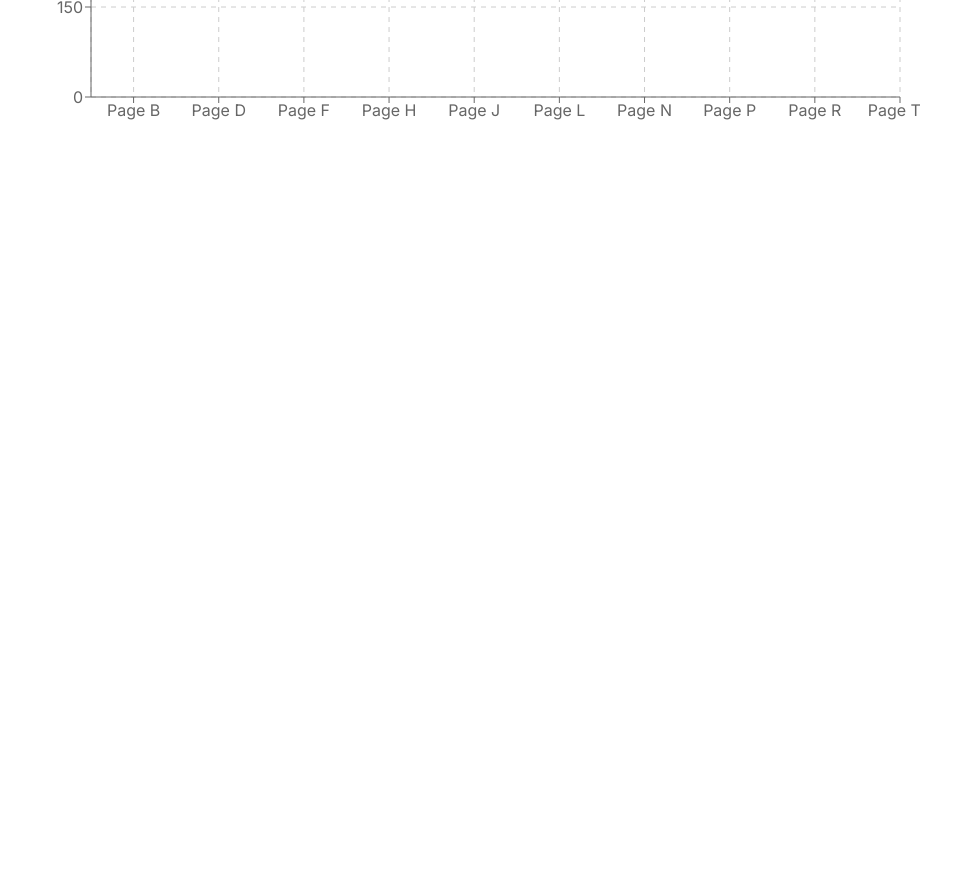
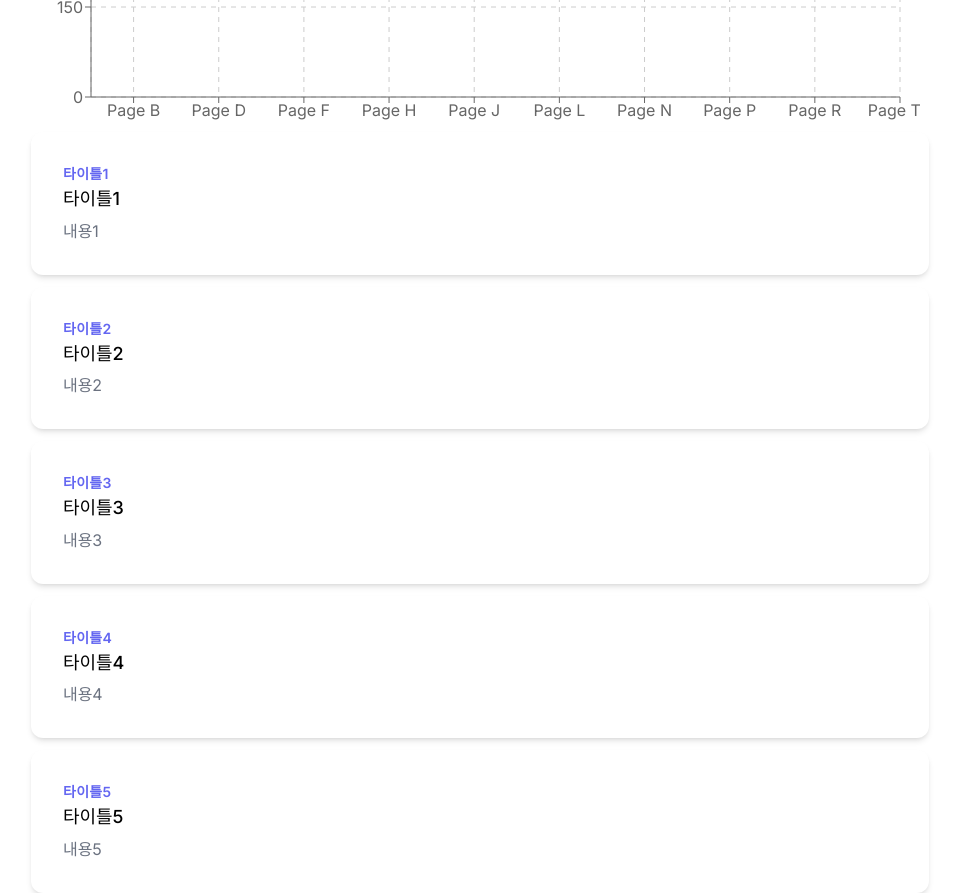
Before and after one commit to Bombay/analytic-cat, a Next.js app: page /analytics/dashboard in a window 1280 px wide. Shown: the part 600-1493 px from the top of the page, without its empty margins (285-1245 px from the left). Before the commit the page ends 800 px from the top, so only its background shows below. Built offline with nearby package versions, Linux system fonts and the light colour scheme.

Commit message:
예시 post domain 생성

```diff
--- /dev/null
+++ b/src/api/posts.ts
@@ -0,0 +1,6 @@
+import axios from '@/lib/axios'
+import { Post } from '@/domains/posts/posts'
+
+export async function getPosts() {
+  return axios.get<Post[]>('https://jsonplaceholder.typicode.com/posts')
+}
--- a/src/app/analytics/dashboard/page.tsx
+++ b/src/app/analytics/dashboard/page.tsx
@@ -6,6 +6,7 @@ import ScoreCard, {
   ScoreCardTitle,
 } from '@/components/score-card/score-card'
 import DashboardChart from '@/components/charts/dashboard-chart'
+import { Posts } from '@/components/posts/posts'
 
 const scoreCards: ScoreCardProps[] = [
   {
@@ -56,7 +57,9 @@ export default function ServicePage() {
       <div className="h-[400px] w-[100%]">
         <DashboardChart />
       </div>
-      <div></div>
+      <div>
+        <Posts />
+      </div>
     </div>
   )
 }
--- /dev/null
+++ b/src/components/posts/posts.tsx
@@ -0,0 +1,56 @@
+'use client'
+
+import { usePostsStore } from '@/domains/posts/posts'
+import { ReactNode } from 'react'
+
+export default function PostsContainer() {}
+
+function Posts() {
+  const { posts, addPost } = usePostsStore()
+
+  return (
+    <PostTemplate>
+      {posts.map(post => (
+        <Post key={post.id} title={post.title} subtitle={post.title} body={post.body} />
+      ))}
+    </PostTemplate>
+  )
+}
+
+function PostTemplate({ children }: { children: ReactNode }) {
+  return <div className="flex flex-col gap-3">{children}</div>
+}
+
+function Post({ title, subtitle, body }: { title: string; subtitle: string; body: string }) {
+  return (
+    <div className="overflow-hidden rounded-xl bg-white shadow-md">
+      <div className="md:flex">
+        <div className="p-8">
+          <PostTitle title={title} />
+          <PostSubtitle subtitle={subtitle} />
+          <PostBody body={body} />
+        </div>
+      </div>
+    </div>
+  )
+}
+
+function PostTitle({ title }: { title: string }) {
+  return (
+    <div className="text-sm font-semibold uppercase tracking-wide text-indigo-500">{title}</div>
+  )
+}
+
+function PostSubtitle({ subtitle }: { subtitle: string }) {
+  return (
+    <a href="#" className="mt-1 block text-lg font-medium leading-tight text-black hover:underline">
+      {subtitle}
+    </a>
+  )
+}
+
+function PostBody({ body }: { body: string }) {
+  return <p className="mt-2 text-gray-500">{body}</p>
+}
+
+export { Posts }
--- /dev/null
+++ b/src/domains/posts/posts.ts
@@ -0,0 +1,29 @@
+import { create } from 'zustand'
+
+export interface Post {
+  id: number
+  title: string
+  body: string
+  userId: number
+  favorite: boolean
+}
+
+export interface PostStore {
+  posts: Post[]
+  addPost: (newPost: Post) => void
+}
+
+const initialData: Post[] = [
+  { id: 1, title: '타이틀1', body: '내용1', userId: 1, favorite: false },
+  { id: 2, title: '타이틀2', body: '내용2', userId: 1, favorite: false },
+  { id: 3, title: '타이틀3', body: '내용3', userId: 1, favorite: false },
+  { id: 4, title: '타이틀4', body: '내용4', userId: 1, favorite: true },
+  { id: 5, title: '타이틀5', body: '내용5', userId: 1, favorite: true },
+]
+
+const usePostsStore = create<PostStore>(set => ({
+  posts: initialData,
+  addPost: (newPost: Post) => set(state => ({ posts: [...state.posts, newPost] })),
+}))
+
+export { usePostsStore }
--- /dev/null
+++ b/src/lib/axios.ts
@@ -0,0 +1,5 @@
+import axios from 'axios'
+
+const instance = axios.create({})
+
+export default instance
```
Also changed, not shown: package.json (+30 -1 lines), src/domains/posts/posts.types.ts (added), 1 other file (tests, documents, lock files or other folders).
